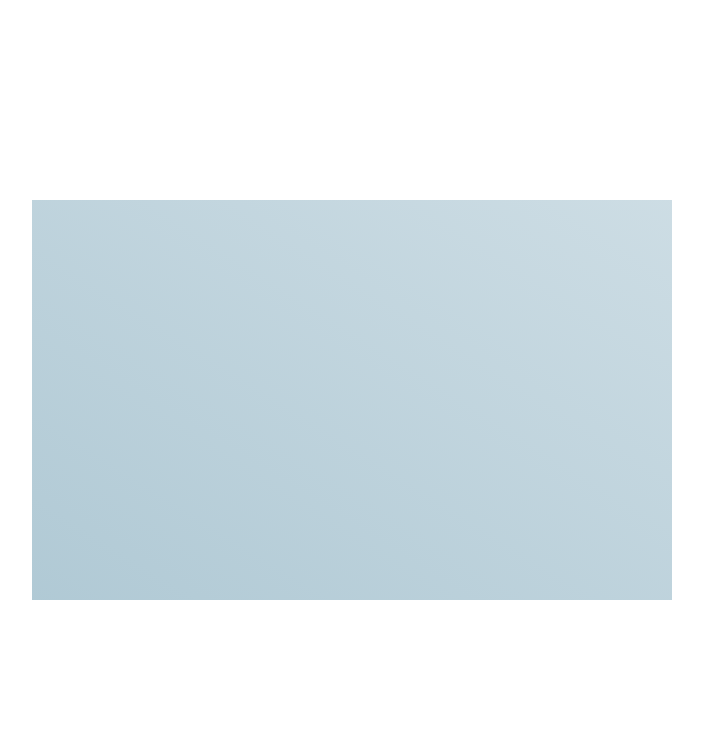
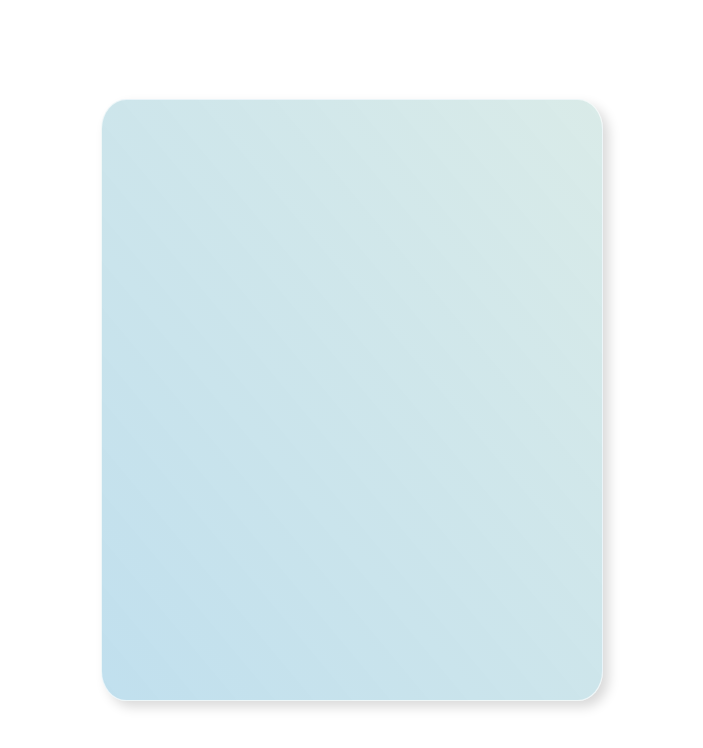
Before and after one commit to milspect18/today_in_history, a React (Create React App) app in the folder today_in_history/: page / in a window 1280 px wide. Shown: the top 748 px of the page, without its empty margins (288-991 px from the left). Built offline with nearby package versions, Linux system fonts and the light colour scheme; the HTML template or start-up script is replaced by a standard one.

Commit message:
style main card

```diff
--- a/today_in_history/src/styles/MainCard.css
+++ b/today_in_history/src/styles/MainCard.css
@@ -1,12 +1,16 @@
 .cardContainer {
-    display: flex;
-    width: 50vw;
-    min-width: 100px;
+    width: 20vw;
+    min-width: 500px;
     height: 50vh;
-    min-height: 200px;
+    min-height: 600px;
     background: linear-gradient(
         to top right,
-        rgba(4, 84, 121, 0.315),
-        rgba(4, 84, 121, 0.2)
+        rgba(5, 129, 187, 0.25),
+        rgba(4, 121, 102, 0.15)
     );
+    display: flex;
+    flex-direction: column;
+    border-radius: 5%;
+    border: solid rgba(255, 255, 255, 0.65) 1px;
+    box-shadow: 6px 6px 12px rgba(0, 0, 0, 0.15);
 }
```
